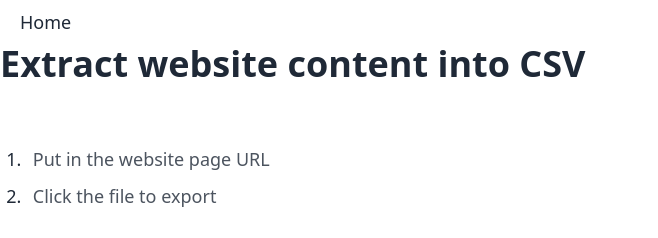
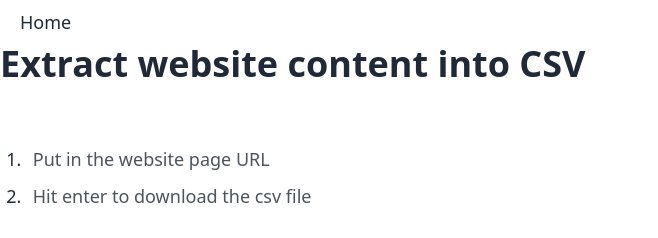
Before and after one commit to Designs-ai/internal-tool, a React (Vite) app: page /html-to-csv in a window 1280 px wide. Shown: the top 238 px of the page, without its empty margins (0-658 px from the left). Built offline with nearby package versions, Linux system fonts and the light colour scheme.

Commit message:
updated instructions HTMLToCSV

```diff
--- a/src/tools/HTMLToCSV.tsx
+++ b/src/tools/HTMLToCSV.tsx
@@ -78,7 +78,7 @@ function HTMLToCSV() {
         <h1>Extract website content into CSV</h1>
         <ol>
           <li className="text-lg">Put in the website page URL</li>
-          <li className="text-lg">Click the file to export</li>
+          <li className="text-lg">Hit enter to download the csv file</li>
         </ol>
 
         <form
```
